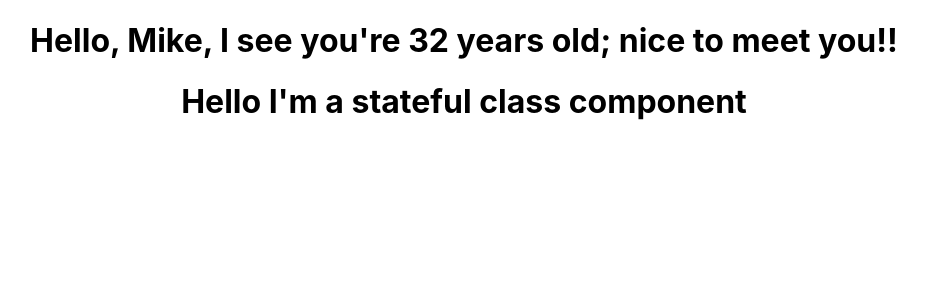
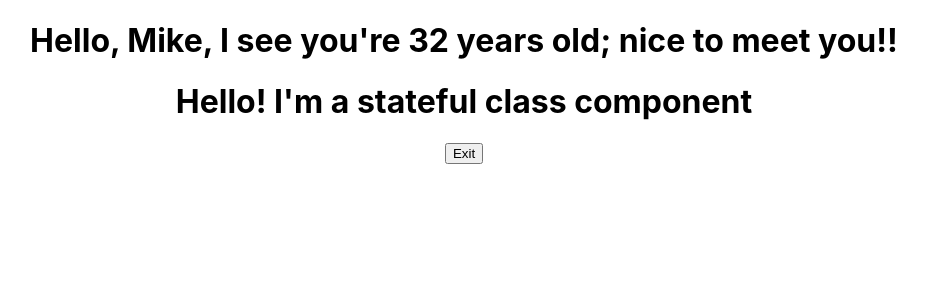
Before and after one commit to DestanT/CI-core-react-project-example, a React (Create React App) app in the folder react-example/: page / in a window 1280 px wide. Shown: the top 300 px of the page, without its empty margins (176-1102 px from the left). Built offline with nearby package versions, Linux system fonts and the light colour scheme.

Commit message:
Add state to StatefulGreeting component

```diff
--- a/react-example/src/components/StatefulGreeting.js
+++ b/react-example/src/components/StatefulGreeting.js
@@ -1,8 +1,23 @@
 import React from "react";
 
 class StatefulGreeting extends React.Component {
+
+    // Constructors always take on this form!
+    constructor(props) {
+        super(props);
+        this.state = {
+            introduction: "Hello!",
+            buttonText: "Exit",
+        };
+    }
+
     render () {
-        return <h1>Hello {this.props.greeting}</h1>
+        return (
+            <div>
+                <h1>{this.state.introduction} {this.props.greeting}</h1>
+                <button>{this.state.buttonText}</button>
+            </div>
+        )
     }
 }
 
```
Also changed, not shown: 1 other file (tests, documents, lock files or other folders).
